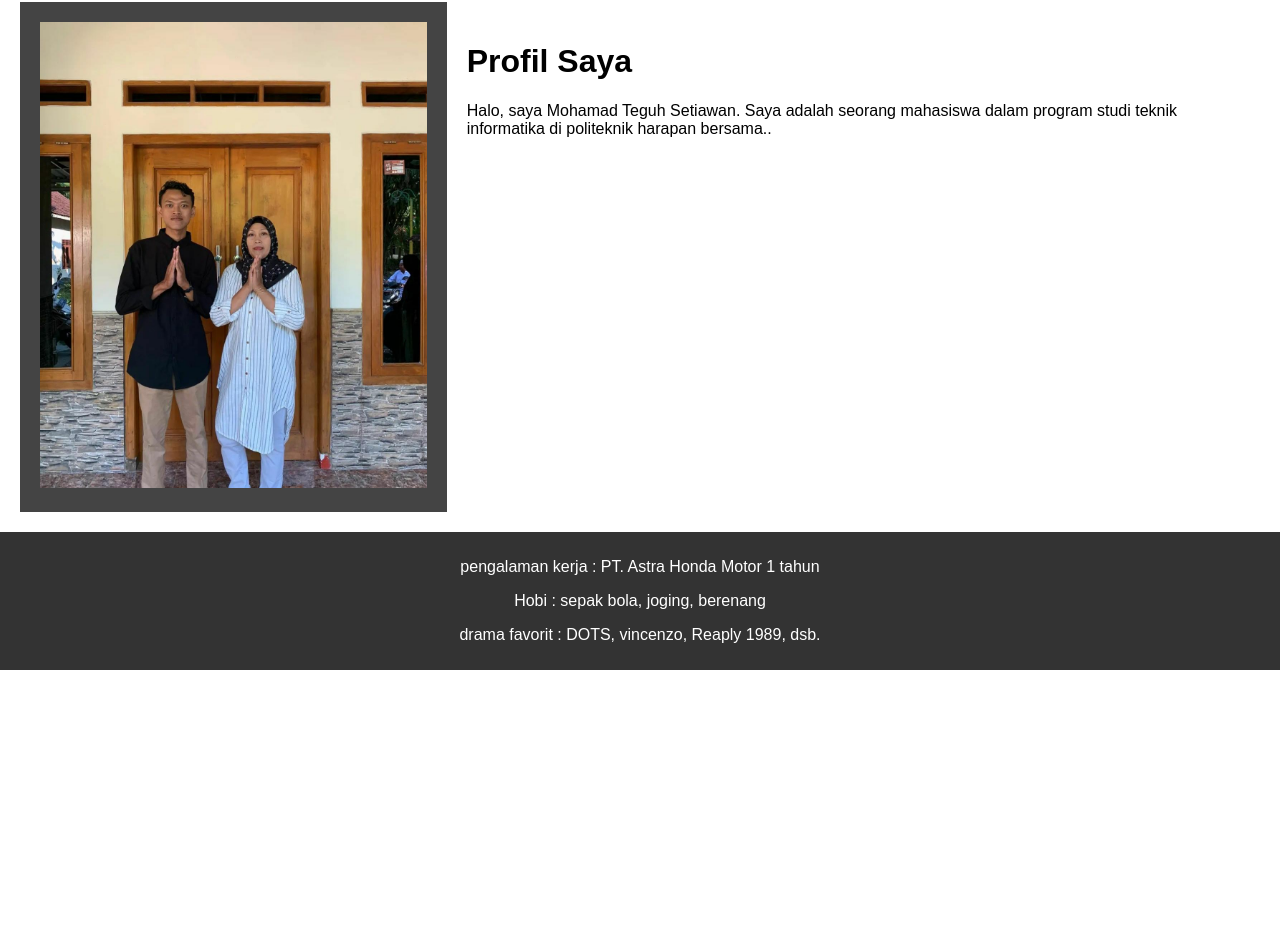
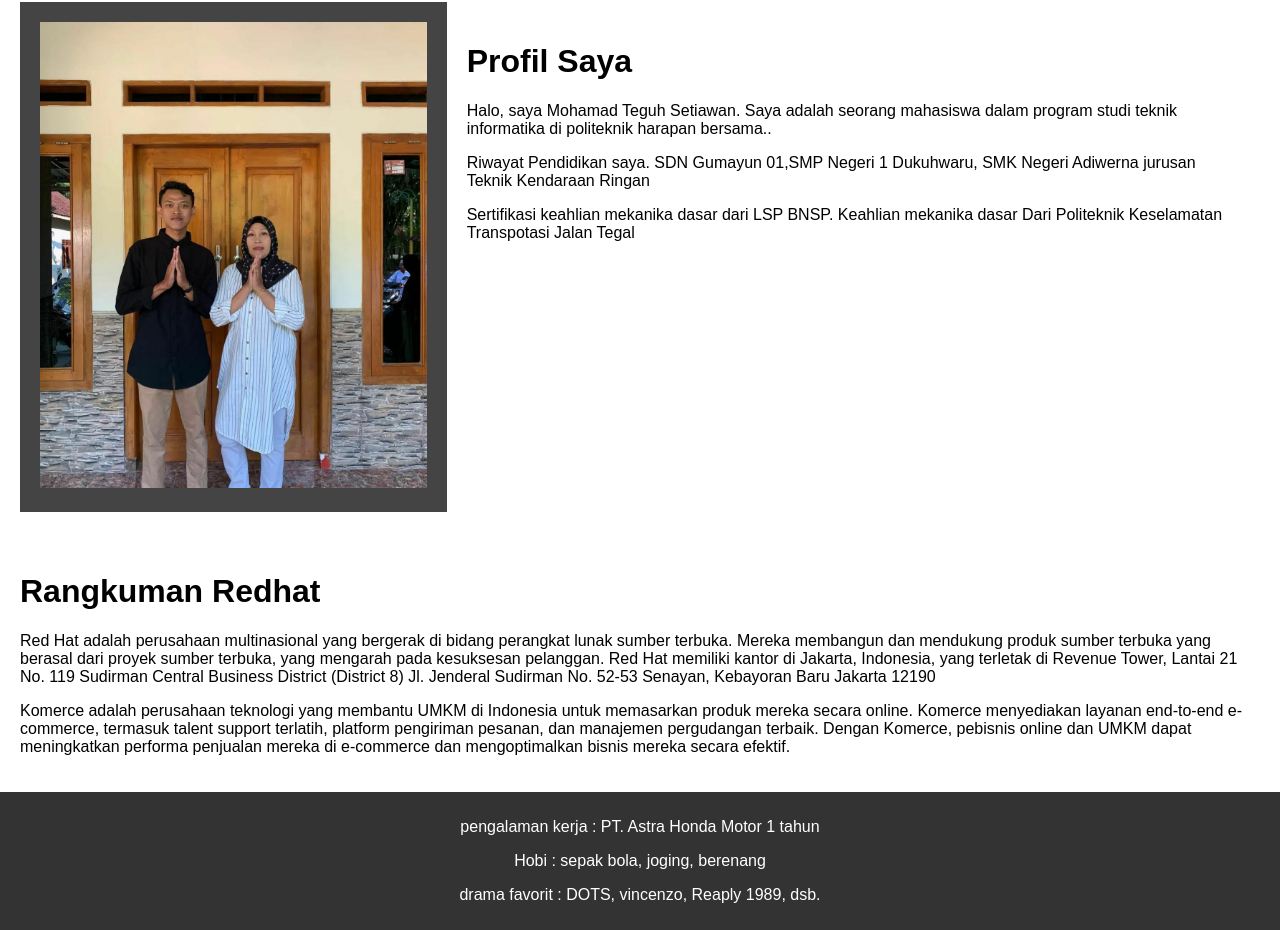
Before and after one commit to gmcbjorjka/tugasweb3, a plain HTML site: page index.html in a window 1280 px wide. Shown: the part 208-1138 px from the top of the page. Before the commit the page ends 878 px from the top, so only its background shows below. Drawn offline with Linux system fonts and the light colour scheme.

Commit message:
index.html

```diff
--- a/index.html
+++ b/index.html
@@ -90,7 +90,15 @@
         <div class="description">
             <h1>Profil Saya</h1>
             <p>Halo, saya Mohamad Teguh Setiawan. Saya adalah seorang mahasiswa dalam program studi teknik informatika di politeknik harapan bersama..</p>
+            <p>Riwayat Pendidikan saya. SDN Gumayun 01,SMP Negeri 1 Dukuhwaru, SMK Negeri Adiwerna jurusan Teknik Kendaraan Ringan</p>
+            <p>Sertifikasi keahlian mekanika dasar dari LSP BNSP. Keahlian mekanika dasar Dari Politeknik Keselamatan Transpotasi Jalan Tegal</p>
         </div>
+    </div>
+    <div class="description">
+        <h1>Rangkuman Redhat</h1>
+             <p>Red Hat adalah perusahaan multinasional yang bergerak di bidang perangkat lunak sumber terbuka. Mereka membangun dan mendukung produk sumber terbuka yang berasal dari proyek sumber terbuka, yang mengarah pada kesuksesan pelanggan. Red Hat memiliki kantor di Jakarta, Indonesia, yang terletak di Revenue Tower, Lantai 21 No. 119 Sudirman Central Business District (District 8) Jl. Jenderal Sudirman No. 52-53 Senayan, Kebayoran Baru Jakarta 12190</p>
+
+            <p>Komerce adalah perusahaan teknologi yang membantu UMKM di Indonesia untuk memasarkan produk mereka secara online. Komerce menyediakan layanan end-to-end e-commerce, termasuk talent support terlatih, platform pengiriman pesanan, dan manajemen pergudangan terbaik. Dengan Komerce, pebisnis online dan UMKM dapat meningkatkan performa penjualan mereka di e-commerce dan mengoptimalkan bisnis mereka secara efektif.</p>
     </div>
     <footer>
       <p>pengalaman kerja : PT. Astra Honda Motor 1 tahun</p>
```
